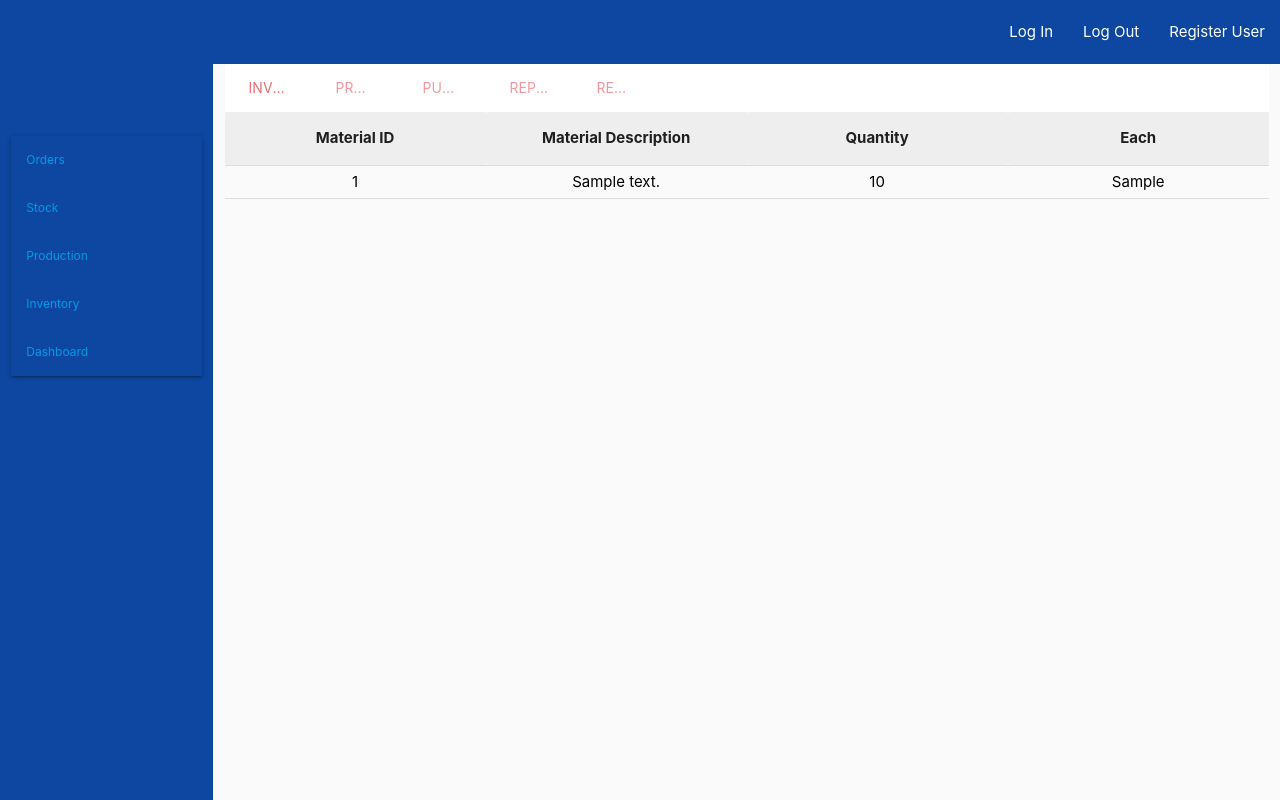
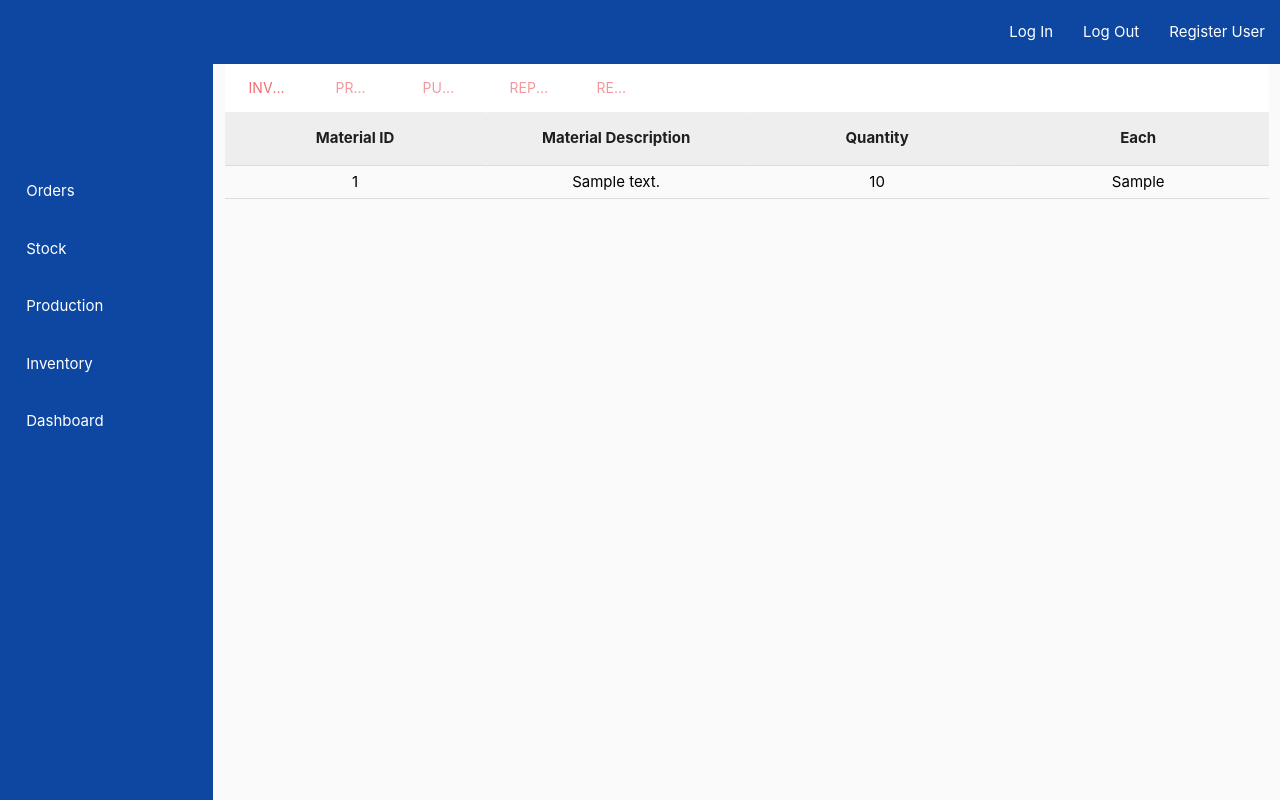
Before and after one commit to mparkcode/test-thia, a Flask app: page / in a window 1280 px wide. Run offline with Flask 2, Linux system fonts and the light colour scheme; a database or web service that is not in the repository returns one stand-in record (values such as "Sample title"); some libraries are stand-ins or nearby versions.

Commit message:
Adjusted styles to navigation panel

```diff
--- a/static/css/style.css
+++ b/static/css/style.css
@@ -7,44 +7,50 @@ nav{
     box-shadow: none !important;
 }
 
-.vertical{
-    margin: auto !important;
-    padding-top: 10% !important;
+.scrolly{
+    overflow-y: auto !important;
 }
 
-ul li{
-    padding: 105x 2px !important;
-    font-size: 12px;
+.navpanel{
+    margin: 0 !important;
+    padding-top: 20vh !important;
+    border-top: none !important;
+    border-right: none !important;
+    border-left: none !important;
+    box-shadow: none !important;
+}
+
+.navheader{
+    background-color: #0d47a1 !important;
+    border-bottom: none;
+    padding-top: 20px;
+}
+
+.navheader a{
+    color: white !important;
+}
+
+.navlist{
+    padding: 10px 2px 10px 14px !important;
+    border-bottom: solid white 1px !important;
+    border-top: solid white 1px !important;
+    font-size: 10px !important;
+    background-color: #0d47a1 !important;
+}
+
+.navheader:hover, .navlist:hover{
+    background-color: #0c2d88 !important;
+    cursor: pointer;
+}
+
+.navlist a{
+    color: white !important;
 }
 
 .collapsible {
-    border-top: none;
-    border-right: none;
-    border-left: none;
-    margin: .5rem 0 1rem 0;
+
 }
 
-.collapsible-header {
-    cursor: pointer;
-    line-height: 1.5;
-    padding: 265x 2px !important;
-    background-color: transparent !important;
-    border-bottom: transparent !important;
-}
-
-.collapsible-body {
-    display: none;
-    border-bottom: transparent !important;
-    -webkit-box-sizing: border-box;
-    box-sizing: border-box;
-    padding: 10px 2px !important;
-    font-size: 10px;
-    margin: .5rem 0 1rem 0;
-}
-
-.collapsible-body a{
-    color: white !important;
-}
 .full-height {
   height: 100%;
 }
--- a/templates/base.html
+++ b/templates/base.html
@@ -12,42 +12,42 @@
 </head>
 <body>
     <div class="row mb-0 full-height">
-        <div class="col s2 blue darken-4 navside vertical full-height hide-on-small-and-down" >
-                <ul id="slide-out" class="collapsible">
+        <div class="col s2 blue darken-4 full-height hide-on-small-and-down scrolly" >
+                <ul class="collapsible navpanel">
                     <li>
-                        <div class="collapsible-header" ><a href="#">Orders</a></div>
-                        <div class="collapsible-body"><a href="#">Customer Orders</a></div>
-                        <div class="collapsible-body"><a href="#">Invoices</a></div>
-                        <div class="collapsible-body"><a href="#">Reports</a></div>
+                        <div class="collapsible-header navheader" ><a href="#">Orders</a></div>
+                        <div class="collapsible-body navlist"><a href="#">Customer Orders</a></div>
+                        <div class="collapsible-body navlist"><a href="#">Invoices</a></div>
+                        <div class="collapsible-body navlist"><a href="#">Reports</a></div>
                     </li>
                     <li>
-                        <div class="collapsible-header" ><a href="#">Stock</a></div>
-                        <div class="collapsible-body"><a href="#">Stock Levels</a></div>
-                        <div class="collapsible-body"><a href="#">Finished Goods</a></div>
-                        <div class="collapsible-body"><a href="#">Reports</a></div>
+                        <div class="collapsible-header navheader" ><a href="#">Stock</a></div>
+                        <div class="collapsible-body navlist"><a href="#">Stock Levels</a></div>
+                        <div class="collapsible-body navlist"><a href="#">Finished Goods</a></div>
+                        <div class="collapsible-body navlist"><a href="#">Reports</a></div>
                     </li>
                     <li>
-                        <div class="collapsible-header" ><a href="#">Production</a></div>
-                        <div class="collapsible-body"><a href="#">Production Orders</a></div>
-                        <div class="collapsible-body"><a href="#">Register New Product</a></div>
-                        <div class="collapsible-body"><a href="#">Reports</a></div>
+                        <div class="collapsible-header navheader" ><a href="#">Production</a></div>
+                        <div class="collapsible-body navlist"><a href="#">Production Orders</a></div>
+                        <div class="collapsible-body navlist"><a href="#">Register New Product</a></div>
+                        <div class="collapsible-body navlist"><a href="#">Reports</a></div>
                     </li>
                     <li>
-                        <div class="collapsible-header"><a href="#">Inventory</a></div>
-                        <div class="collapsible-body"><a href="#">Materials</a></div>
-                        <div class="collapsible-body"><a href="#">Materials Request</a></div>
-                        <div class="collapsible-body"><a href="#">Purchase Orders</a></div>
-                        <div class="collapsible-body"><a href="#">Register New Naterial</a></div>
-                        <div class="collapsible-body"><a href="#">Reports</a></div>
+                        <div class="collapsible-header navheader"><a href="#">Inventory</a></div>
+                        <div class="collapsible-body navlist"><a href="#">Materials</a></div>
+                        <div class="collapsible-body navlist"><a href="#">Materials Request</a></div>
+                        <div class="collapsible-body navlist"><a href="#">Purchase Orders</a></div>
+                        <div class="collapsible-body navlist"><a href="#">Register New Naterial</a></div>
+                        <div class="collapsible-body navlist"><a href="#">Reports</a></div>
                     </li>
-                    <li><div class="collapsible-header"><a href="#">Dashboard</a></div></li>
+                    <li><div class="collapsible-header navheader"><a href="#">Dashboard</a></div></li>
                 </ul>
         </div>
 
         <div class="col s12 m10 grey lighten-5 full-height m-0 p-0">
             <nav class="blue darken-4">
                 <div>
-                    <ul id="nav-mobile" class="right hide-on-small-and-down">
+                    <ul class="right hide-on-small-and-down">
                         <li><a href="#">Log In</a></li>
                         <li><a href="#">Log Out</a></li>
                         <li><a href="#">Register User</a></li>
```
